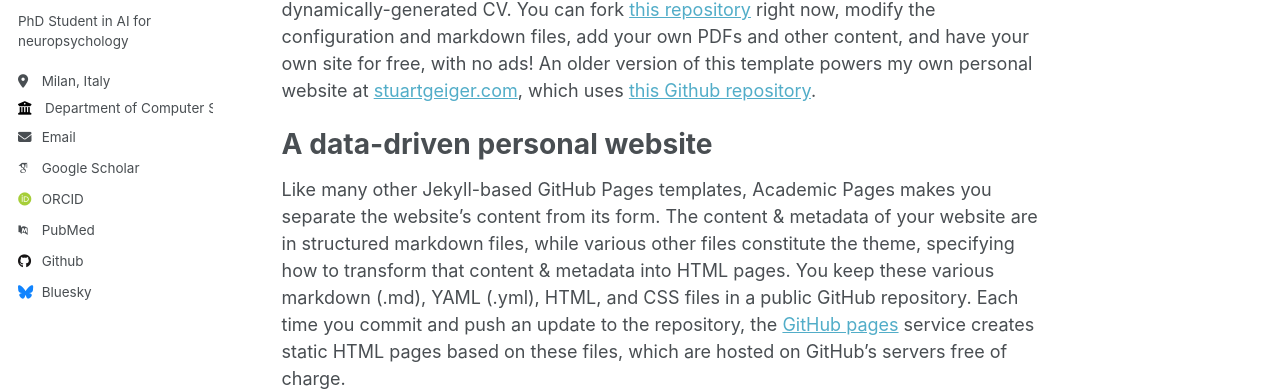
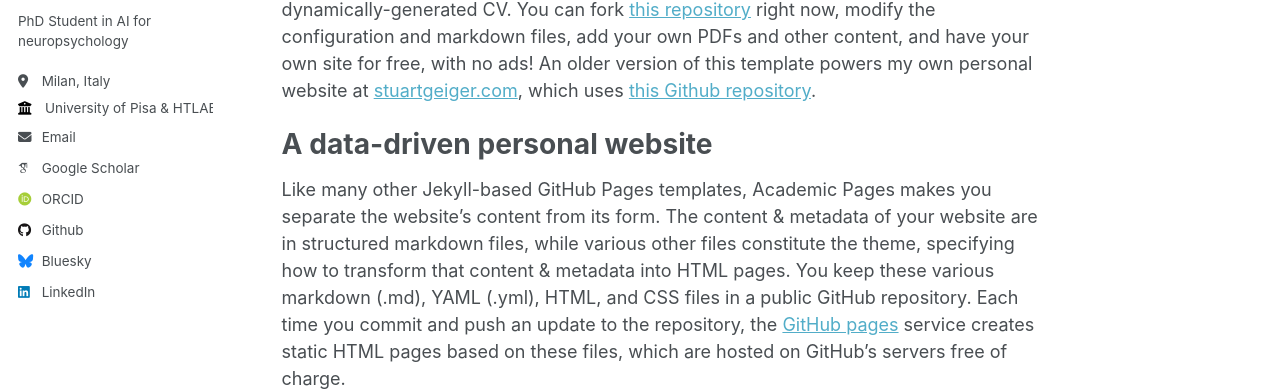
Before and after one commit to chiara-pupillo/chiara-pupillo.github.io, a Jekyll site: the page built from _pages/about.md, in a window 1280 px wide. Shown: the part 342-733 px from the top of the page. Built offline with Jekyll 4.4.1, drawn with Linux system fonts in a browser that asks for light colours; some web fonts are replaced; some of the changed lines change nothing that is shown.

Commit message:
Update _config.yml

```diff
--- a/_config.yml
+++ b/_config.yml
@@ -26,24 +26,23 @@
   pronouns         : "she/her"
   bio              : "PhD Student in AI for neuropsychology"
   location         : "Milan, Italy"
-  employer         : "Department of Computer Science, University of Pisa"
-  research center  : "HTLAB, Catholic University of Sacred Heart of Milan"
+  employer         : "University of Pisa & HTLAB"
   email            : "chiara.pupillo@phd.unipi.it"
 
   # Academic websites
   arxiv            : # URL - Update with the correct link to your profile
   googlescholar    : "https://scholar.google.com/citations?user=PS_CX0AAAAAJ"
   impactstory      : # URL
-  orcid            : "http://orcid.org/yourorcidurl"
-  semantic         : # URL
-  pubmed           : "https://www.ncbi.nlm.nih.gov/pubmed/?term=john+snow"
+  orcid            : "https://orcid.org/0009-0007-5764-1211"
+  scopus           : "https://www.scopus.com/authid/detail.uri?authorId=58814617700"
+  pubmed           :
   researchgate     : # URL
 
   # Repositories and software development
   bitbucket        : # Username - Update with your username on the site
   codepen          : # Username
   dribbble         : # Username
-  github           : "academicpages"
+  github           : "chiara-pupillo"
   kaggle           : # Username
   stackoverflow    : # User number or user number and name (i.e., use "1" or "1/jeff-atwood")
 
@@ -57,7 +56,7 @@
   keybase          : # Username
   instagram        : # Username
   lastfm           : # Username
-  linkedin         : # Username
+  linkedin         : "chiarapupillo"
   mastodon         : # URL
   medium           : # URL
   pinterest        : # Username
```
